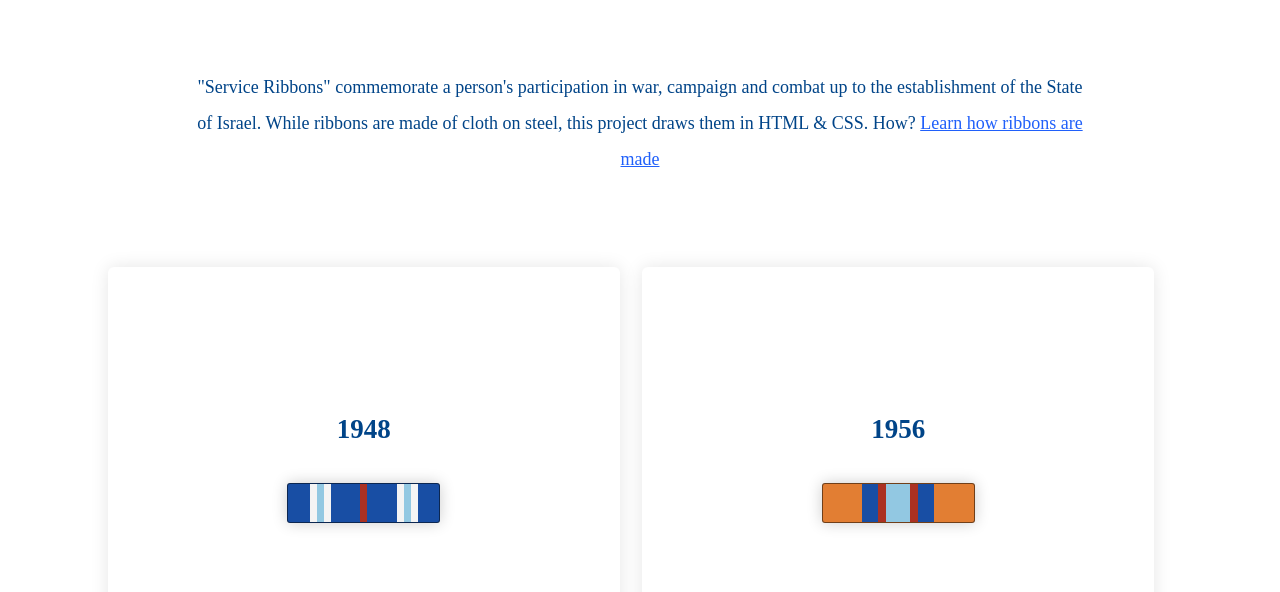
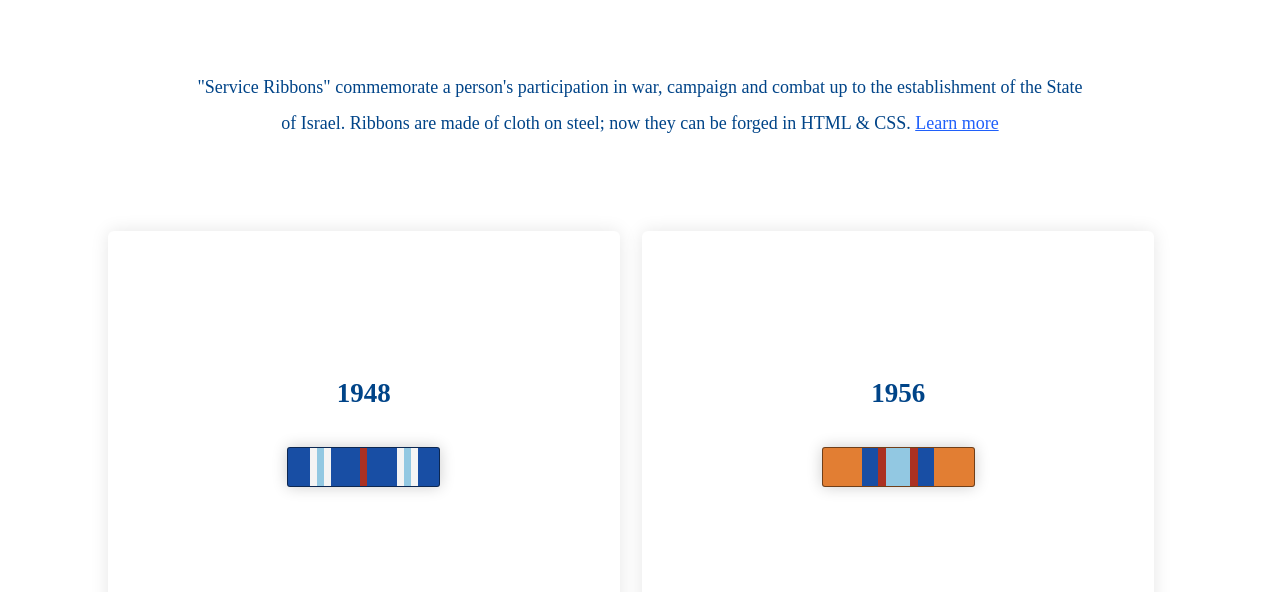
Before and after one commit to tomerlichtash/israeli-service-ribbons-css, a plain HTML site: page index.html in a window 1280 px wide. Shown: the part 203-795 px from the top of the page. Drawn offline with Linux system fonts and the light colour scheme; a web font is replaced by a local one.

Commit message:
tiny edit

```diff
--- a/index.html
+++ b/index.html
@@ -38,10 +38,10 @@
         </h1>
         <div class="container-inner">
             <p class="intro abstract">"Service Ribbons" commemorate a person's participation in war, campaign and
-                combat up to the establishment of the State of Israel. While ribbons are made of cloth on steel, this
-                project draws them in HTML &amp; CSS. How?
+                combat up to the establishment of the State of Israel. Ribbons are made of cloth on steel; now
+                they can be forged in HTML &amp; CSS.
                 <a href="/#how" aria-label="Read more" title="How does it work? Read more">
-                    Learn how ribbons are made
+                    Learn more
                 </a>
             </p>
             <!-- <p>Want to make your own ribbons?
@@ -296,8 +296,8 @@
             </div>
         </article>
     </div>
+    <a name="how"></a>
     <div class="container info">
-        <a name="how"></a>
         <div class="container-inner">
             <div class="inner">
                 <div class="article-header">
```
